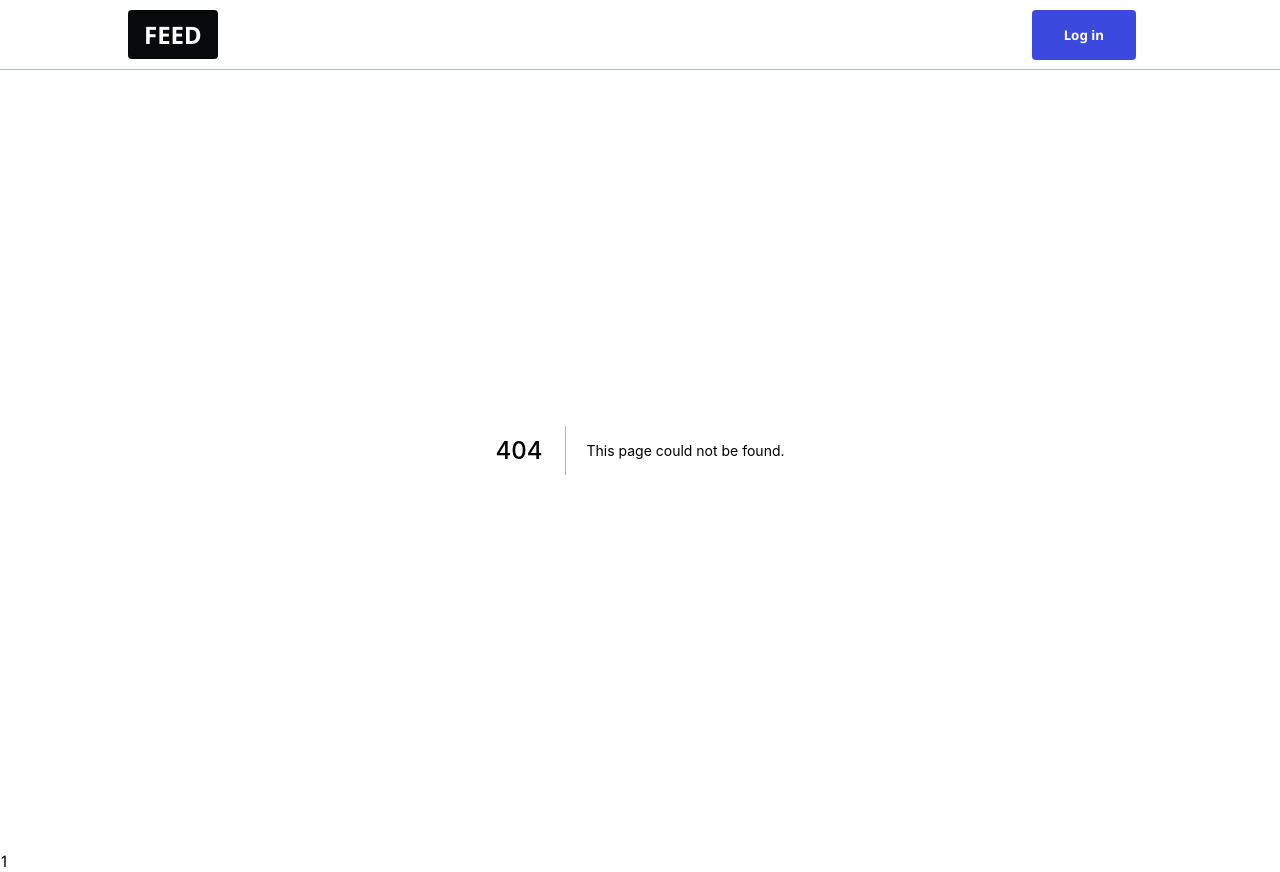
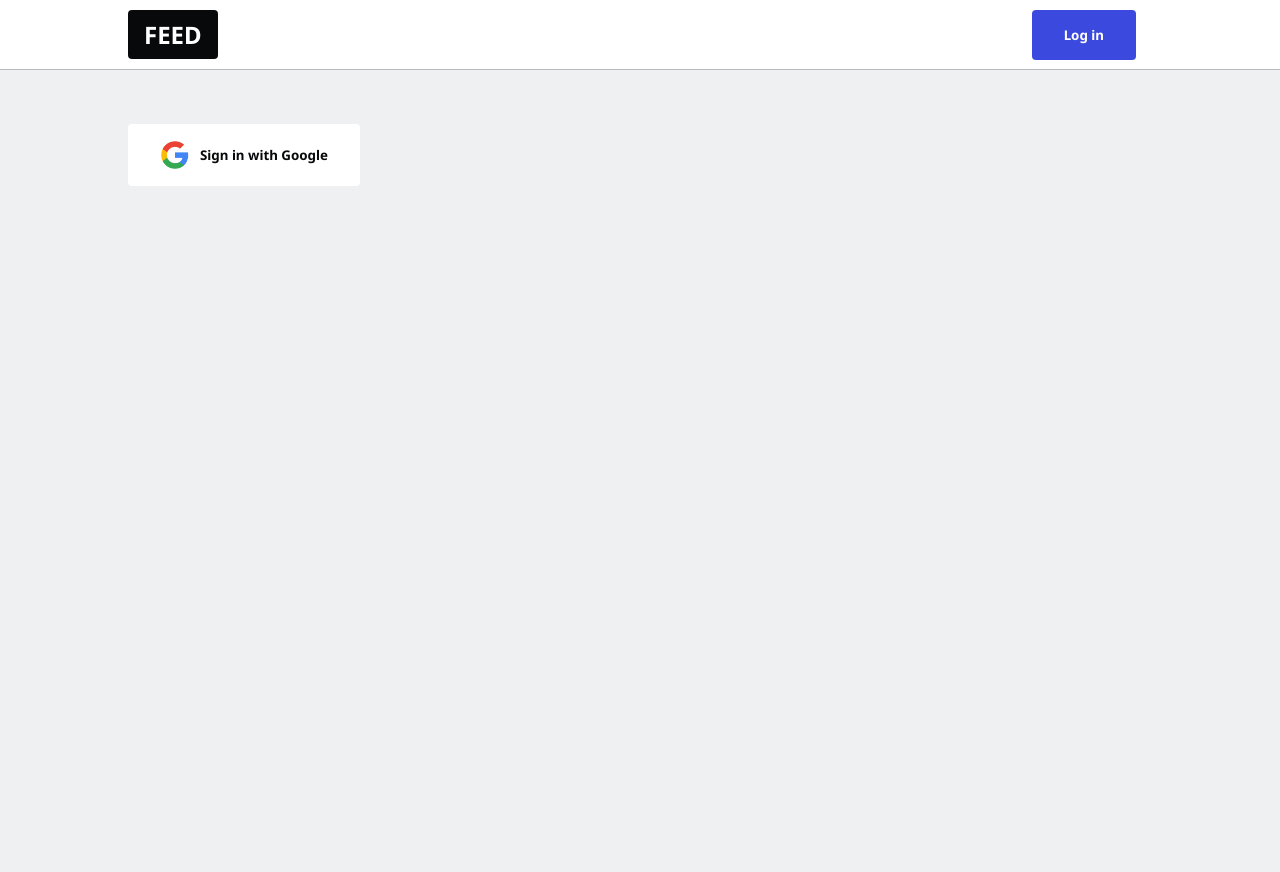
Before and after one commit to EstefanHu/fireship, a Next.js app in the folder nextfire-app/: page /enter in a window 1280 px wide. Before the commit this address had no page. After the commit the page ends 800 px from the top, so only its background shows below. Built offline with nearby package versions, Linux system fonts and the light colour scheme.

Commit message:
added google sign in

```diff
--- a/nextfire-app/lib/firebase.js
+++ b/nextfire-app/lib/firebase.js
@@ -16,5 +16,6 @@ const firebaseConfig = {
 if (!firebase.apps.length) firebase.initializeApp(firebaseConfig);
 
 export const auth = firebase.auth();
+export const googleAuthProvider = new firebase.auth.GoogleAuthProvider();
 export const firestore = firebase.firestore();
 export const storage = firebase.storage();
--- a/nextfire-app/package.json
+++ b/nextfire-app/package.json
@@ -9,6 +9,7 @@
   },
   "dependencies": {
     "@types/react": "^17.0.38",
+    "firebase": "^9.6.5",
     "next": "12.0.8",
     "react": "17.0.2",
     "react-dom": "17.0.2",
--- a/nextfire-app/pages/_app.js
+++ b/nextfire-app/pages/_app.js
@@ -1,6 +1,6 @@
 import '../styles/globals.css'
 import Navbar from '../components/Navbar'
-import Toaster from 'react-hot-toast';
+import { Toaster } from 'react-hot-toast';
 
 function MyApp({ Component, pageProps }) {
   return <>
--- /dev/null
+++ b/nextfire-app/pages/enter.jsx
@@ -0,0 +1,42 @@
+import { auth, googleAuthProvider } from '../lib/firebase';
+
+export default function Enter(props) {
+    const user = null;
+    const username = null;
+
+    // 1. user signed out <SignInButton />
+    // 2. user signed in, but missing username <UsernameForm />
+    // 3. user signed in, has username <SignOutButton />
+    return (
+        <main>
+            {user ?
+                !username
+                    ? <UsernameForm />
+                    : <SignOutButton />
+                : <SignInButton />
+            }
+        </main>
+    );
+}
+
+// Sign in with Google button
+function SignInButton() {
+    const signInWithGoogle = async () => {
+        await auth.signInWithPopup(googleAuthProvider);
+    };
+
+    return (
+        <button className="btn-google" onClick={signInWithGoogle}>
+            <img src={'/google.png'} alt='google' /> Sign in with Google
+        </button>
+    );
+}
+
+// Sign out button
+function SignOutButton() {
+    return <button onClick={() => auth.signOut()}>Sign Out</button>;
+}
+
+function UsernameForm() {
+    return null;
+}
```
Also changed, not shown: nextfire-app/pages/index.jsx (+8 -7 lines), nextfire-app/public/google.png (added), 1 other file (tests, documents, lock files or other folders).
